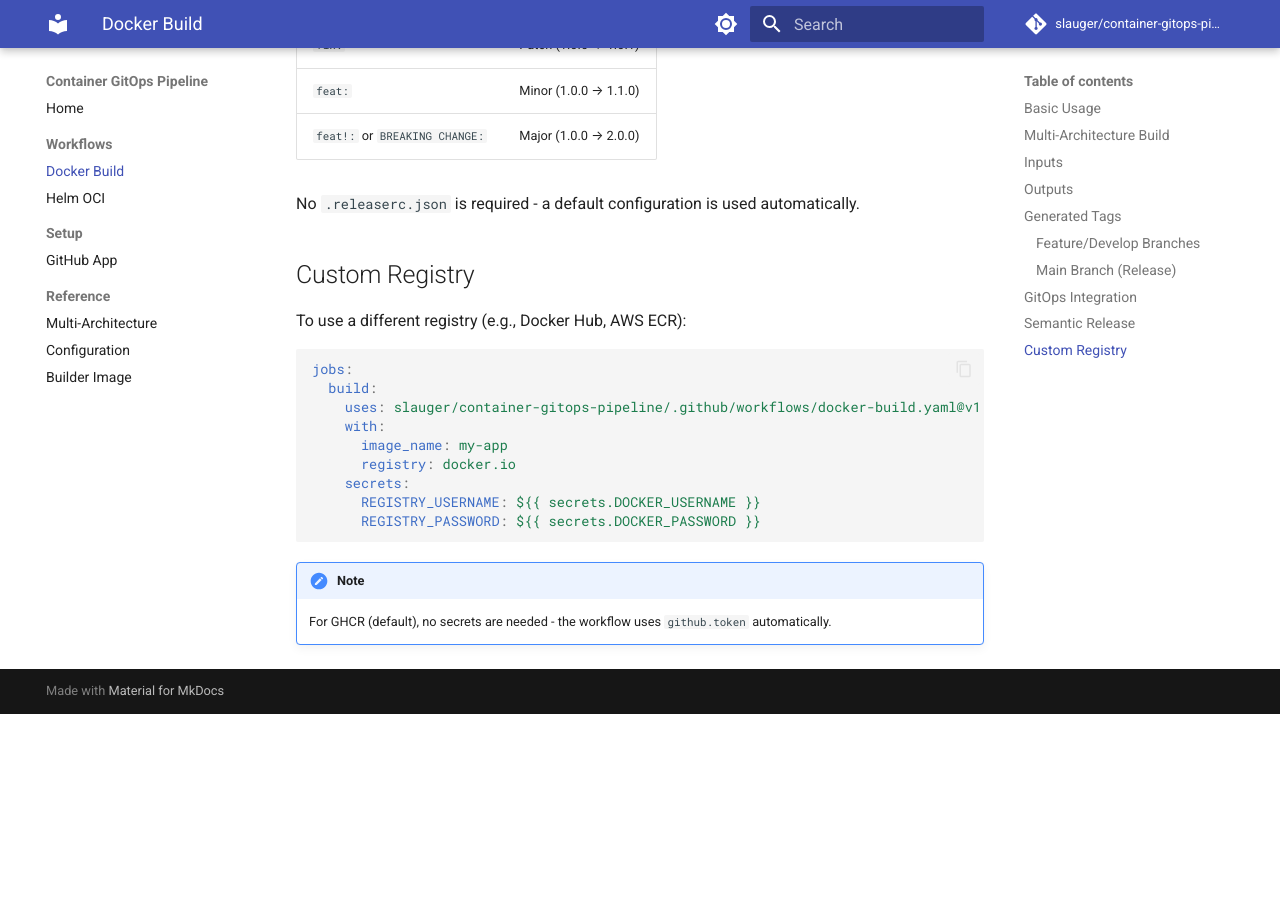
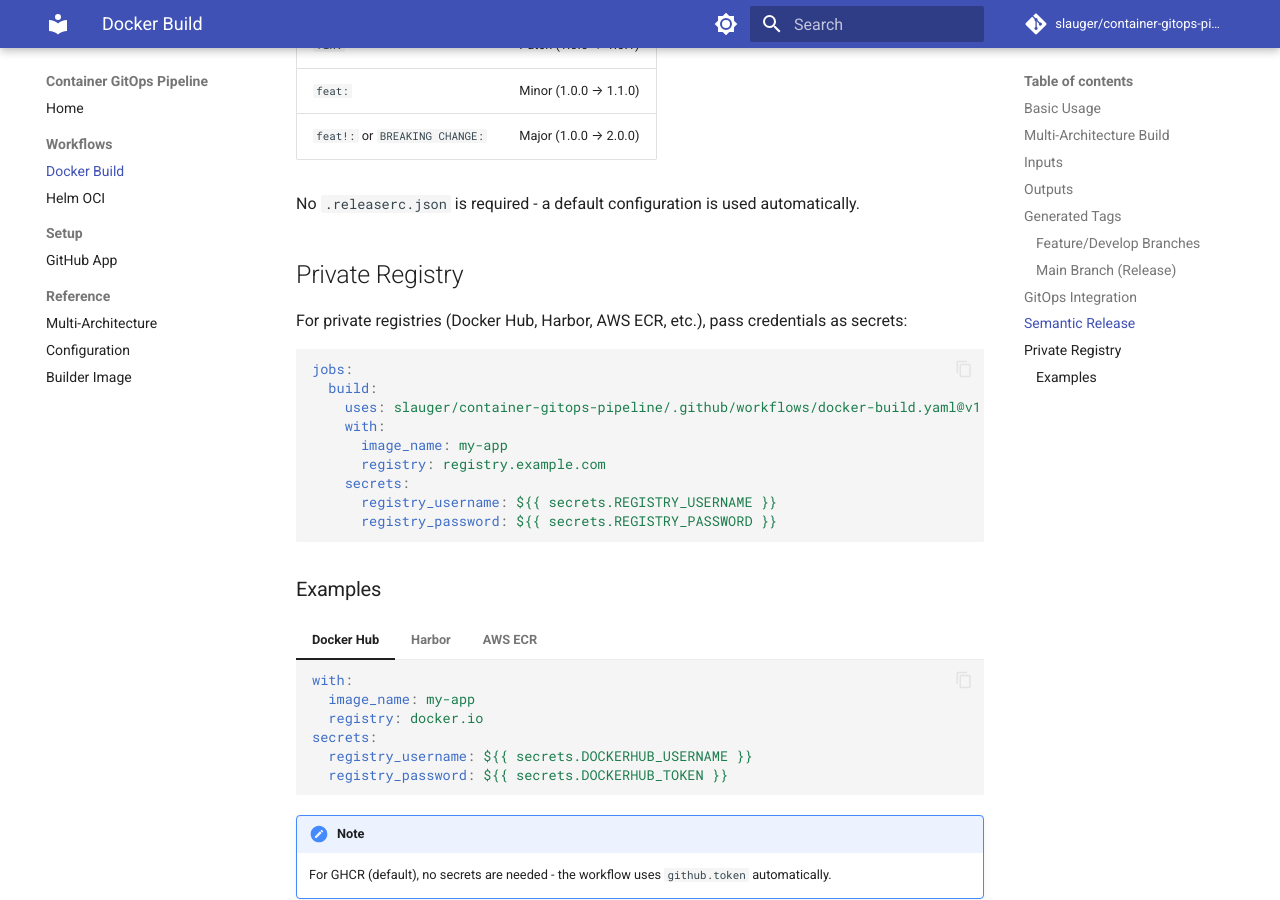
Before and after one commit to slauger/container-gitops-pipeline, an MkDocs documentation site: the page built from docs/docker-build.md, in a window 1280 px wide and 900 px high, scrolled down 2329 px. Built offline with MkDocs 1.6.1 and Material for MkDocs 9.7.7, drawn with Linux system fonts in a browser that asks for light colours; comment, search, counter and statistics services are not loaded; before the commit the page ends 3043 px from its top, so only the background shows below that.

Commit message:
feat: add support for private container registries

````diff
--- a/docs/docker-build.md
+++ b/docs/docker-build.md
@@ -92,9 +92,9 @@ The workflow runs semantic-release on the `main` branch to determine the next ve
 
 No `.releaserc.json` is required - a default configuration is used automatically.
 
-## Custom Registry
+## Private Registry
 
-To use a different registry (e.g., Docker Hub, AWS ECR):
+For private registries (Docker Hub, Harbor, AWS ECR, etc.), pass credentials as secrets:
 
 ```yaml
 jobs:
@@ -102,11 +102,46 @@ jobs:
     uses: slauger/container-gitops-pipeline/.github/workflows/docker-build.yaml@v1
     with:
       image_name: my-app
+      registry: registry.example.com
+    secrets:
+      registry_username: ${{ secrets.REGISTRY_USERNAME }}
+      registry_password: ${{ secrets.REGISTRY_PASSWORD }}
+```
+
+### Examples
+
+=== "Docker Hub"
+
+    ```yaml
+    with:
+      image_name: my-app
       registry: docker.io
     secrets:
-      REGISTRY_USERNAME: ${{ secrets.DOCKER_USERNAME }}
-      REGISTRY_PASSWORD: ${{ secrets.DOCKER_PASSWORD }}
-```
+      registry_username: ${{ secrets.DOCKERHUB_USERNAME }}
+      registry_password: ${{ secrets.DOCKERHUB_TOKEN }}
+    ```
+
+=== "Harbor"
+
+    ```yaml
+    with:
+      image_name: my-app
+      registry: harbor.example.com
+    secrets:
+      registry_username: ${{ secrets.HARBOR_USERNAME }}
+      registry_password: ${{ secrets.HARBOR_PASSWORD }}
+    ```
+
+=== "AWS ECR"
+
+    ```yaml
+    with:
+      image_name: my-app
+      registry: 123456789.dkr.ecr.eu-central-1.amazonaws.com
+    secrets:
+      registry_username: AWS
+      registry_password: ${{ secrets.AWS_ECR_TOKEN }}
+    ```
 
 !!! note
     For GHCR (default), no secrets are needed - the workflow uses `github.token` automatically.
````
Also changed, not shown: docs/configuration.md (+7 -0 lines), 1 other file.
